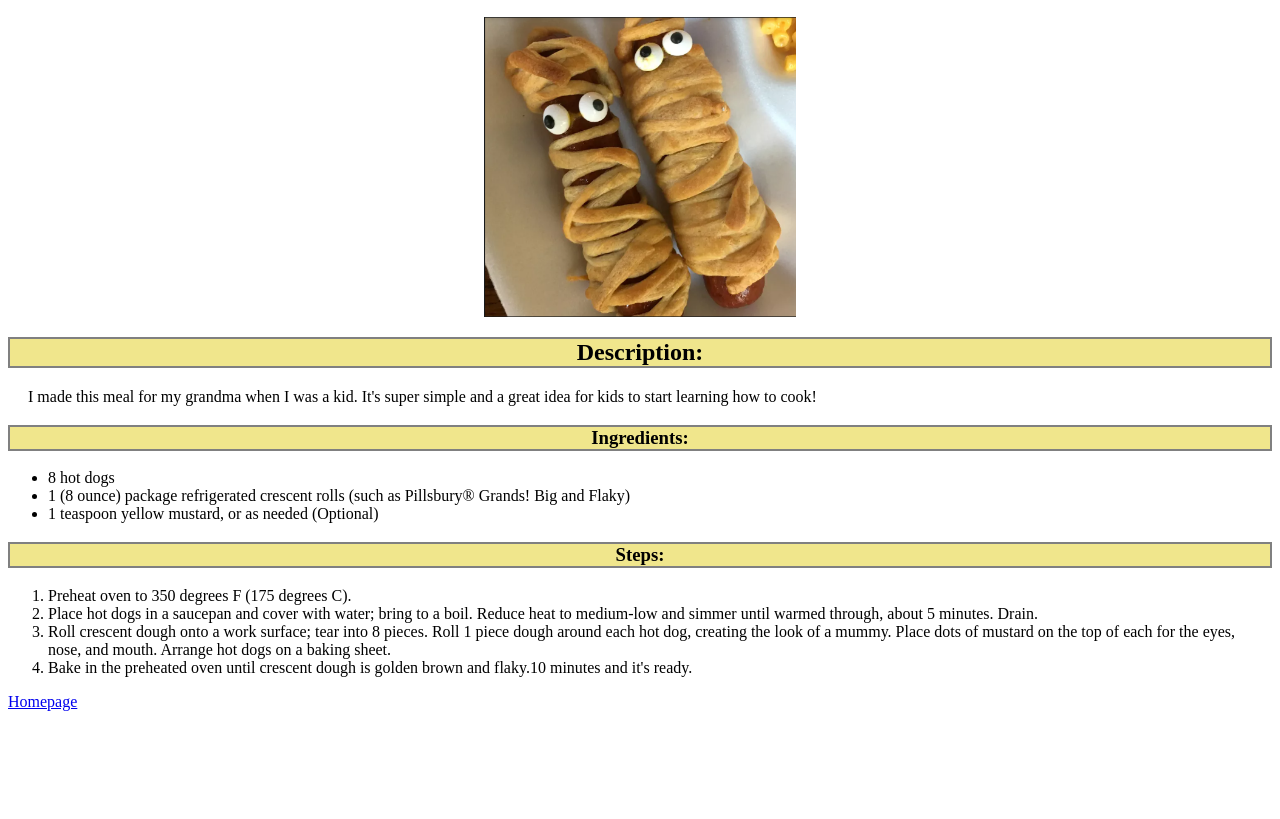
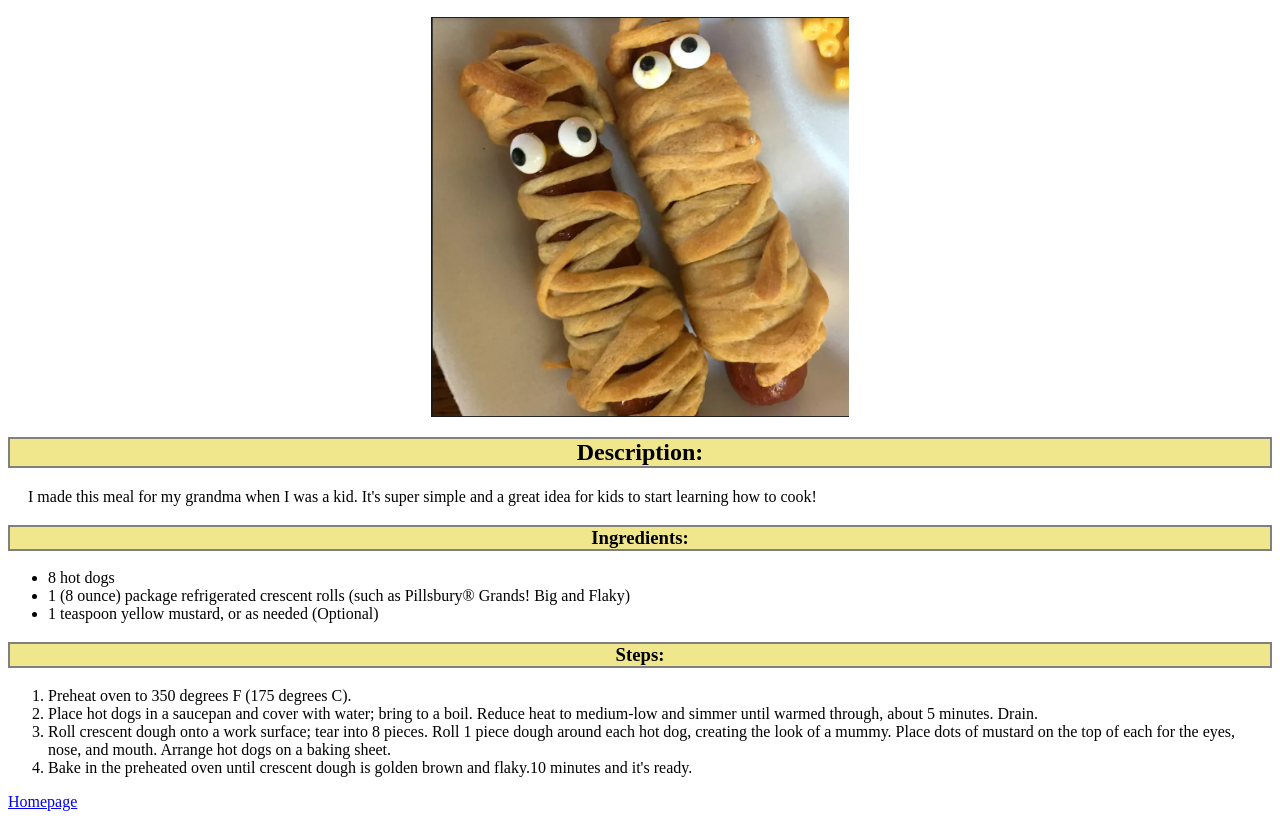
Before and after one commit to jdtroubat/odin-recipes, a plain HTML site: page recipes/hotdog.html in a window 1280 px wide. Shown: the part 52-871 px from the top of the page. Before the commit the page ends 800 px from the top, so only its background shows below. Drawn offline with Linux system fonts and the light colour scheme.

Commit message:
Clean Spaces

```diff
--- a/style.css
+++ b/style.css
@@ -17,8 +17,8 @@
     display: flex;
     justify-content: center;
     text-align: center;
-    height: 300px;
-    width: auto;
+    height: 400px;
+    max-width: auto;;
 }
 
 .url {
```
Also changed, not shown: recipes/hotdog.html (+0 -1 lines), recipes/omelet.html (indentation only), recipes/sandwich.html (indentation only).
